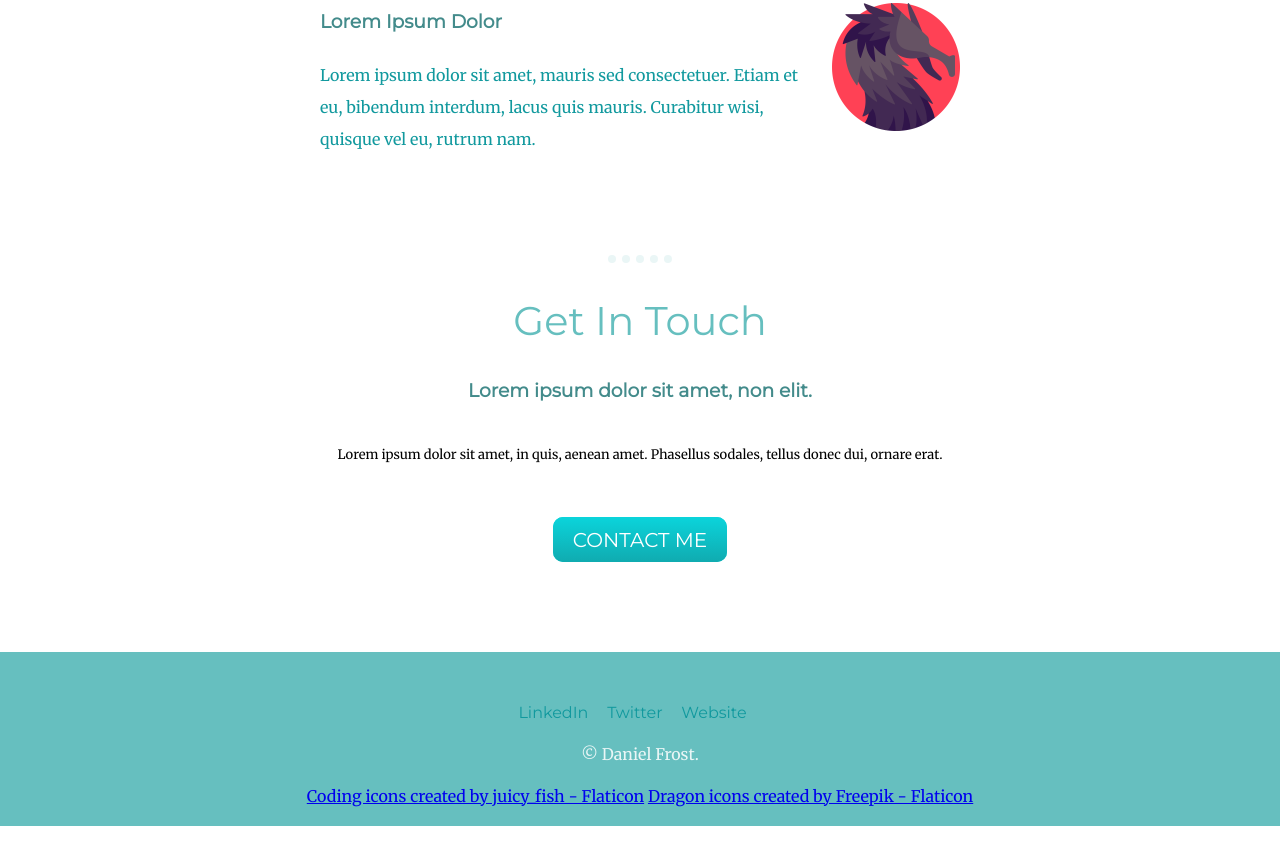
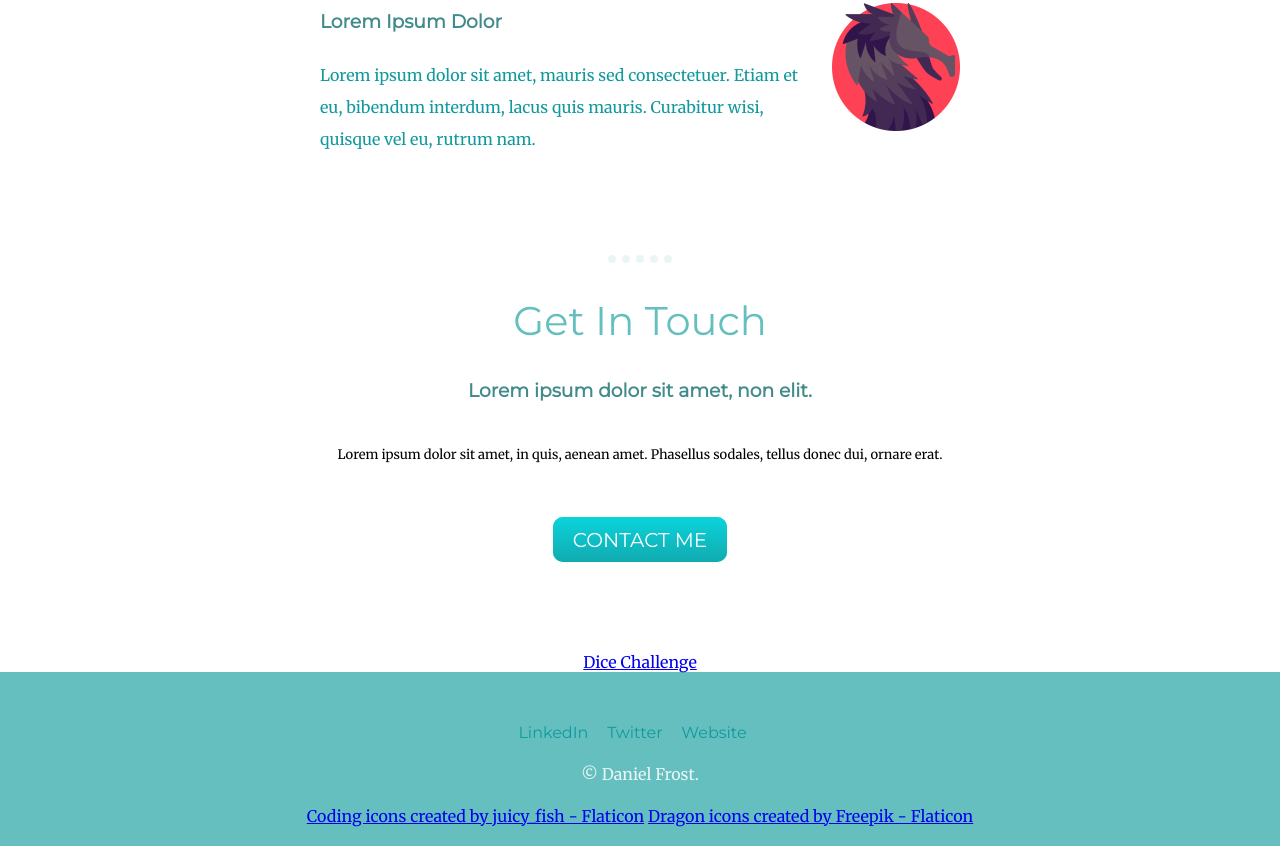
Before and after one commit to Frosthawk617/CSS-cv, a plain HTML site: page index.html in a window 1280 px wide. Shown: the part 1537-2383 px from the top of the page. Drawn offline with Linux system fonts and the light colour scheme.

Commit message:
added in the dice challenge ugly to the main

```diff
--- a/index.html
+++ b/index.html
@@ -47,8 +47,7 @@
         </div>
       </div>
       </div>
-
-
+      <a href="/diceChallenge/dicee.html">Dice Challenge</a>
       <div class="bottom-container">
         <a class="footer-link" href="https://www.linkedin.com/">LinkedIn</a>
         <a class="footer-link" href="https://twitter.com/">Twitter</a>
```
